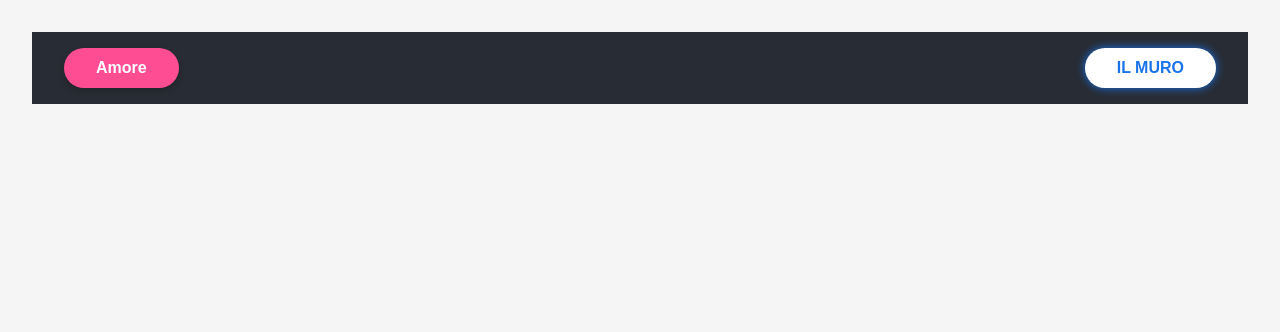
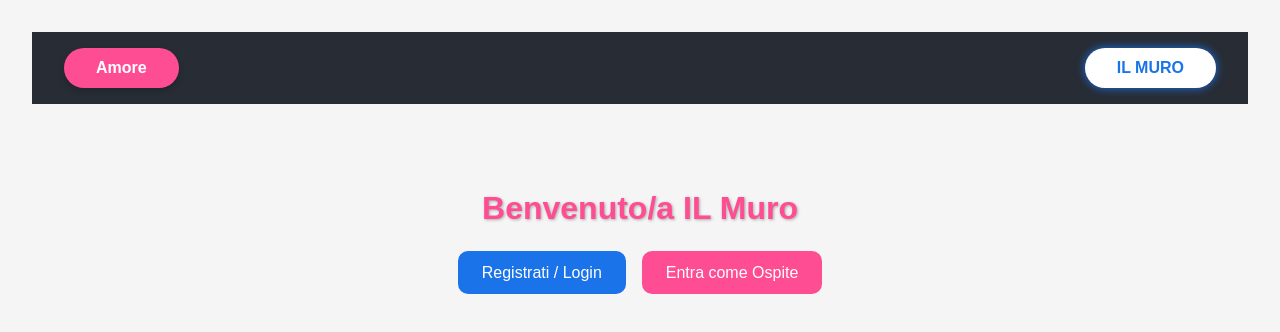
Before and after one commit to Prog3ct/Amore.blog, a React (Create React App) app: page /il-muro in a window 1280 px wide. Shown: the top 332 px of the page. Built offline with nearby package versions, Linux system fonts and the light colour scheme; no server answers; the database is empty.

Commit message:
IlMuro.jsx

```diff
--- a/src/pages/IlMuro.jsx
+++ b/src/pages/IlMuro.jsx
@@ -254,5 +254,18 @@ export default function Chat(){
     }
   `;
 
-  // ... il resto del componente JSX rimane invariato, aggiungendo le classi `chat-container`, `login-container`, `chat-input`, `message-box` e `youtube-container` dove serve
+  // --- Schermata iniziale, login e chat ---
+  if(!mode) return (
+    <>
+      <style>{responsiveStyle}</style>
+      <div className="chat-container" style={{padding:"2rem",textAlign:"center"}}>
+        <h1 style={{fontSize:"2rem", marginBottom:"1.5rem", color:"#ff4d94", textShadow:"1px 1px 3px #aaa"}}>Benvenuto/a IL Muro</h1>
+        <button onClick={()=>setMode("loginForm")} style={{padding:"0.8rem 1.5rem",fontSize:"1rem",backgroundColor:"#1a73e8",color:"#fff",border:"none",borderRadius:"10px",cursor:"pointer",marginRight:"1rem"}}>Registrati / Login</button>
+        <button onClick={()=>setMode("guestForm")} style={{padding:"0.8rem 1.5rem",fontSize:"1rem",backgroundColor:"#ff4d94",color:"#fff",border:"none",borderRadius:"10px",cursor:"pointer"}}>Entra come Ospite</button>
+      </div>
+    </>
+  );
+
+  // ... LoginForm / GuestForm e Chat con classi `login-container`, `chat-container`, `chat-input`, `message-box`, `youtube-container`
+  // Mantieni la struttura JSX del tuo codice originale, aggiungendo le classi dove serve per il mobile responsive
 }
```
